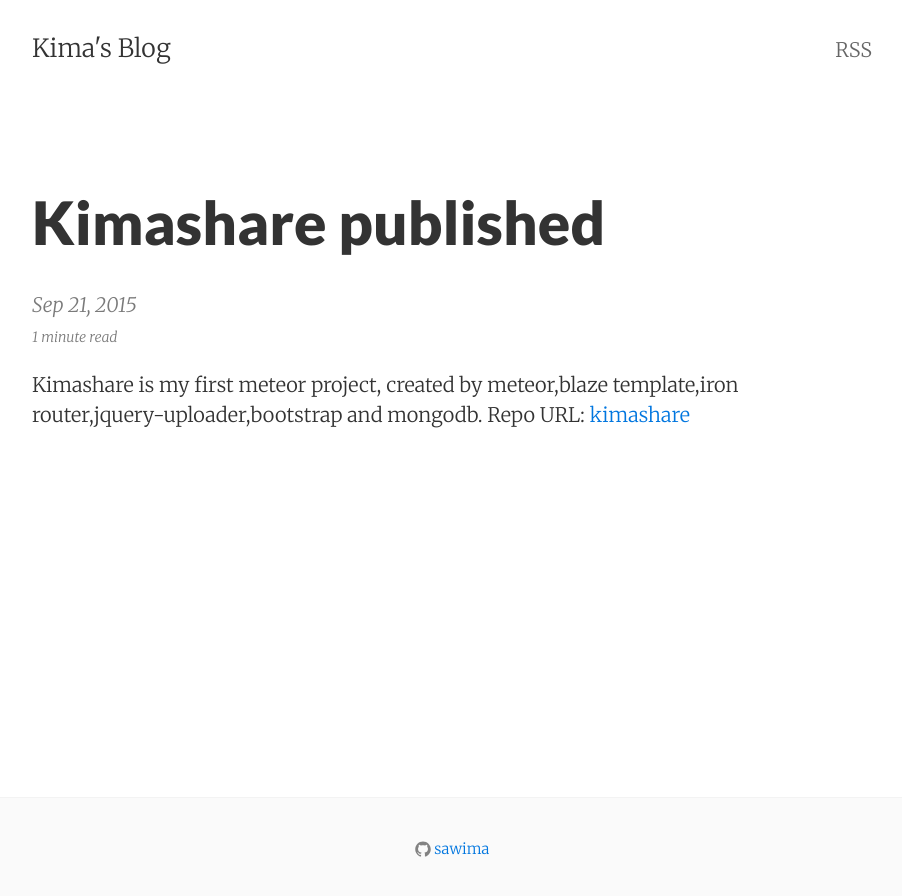
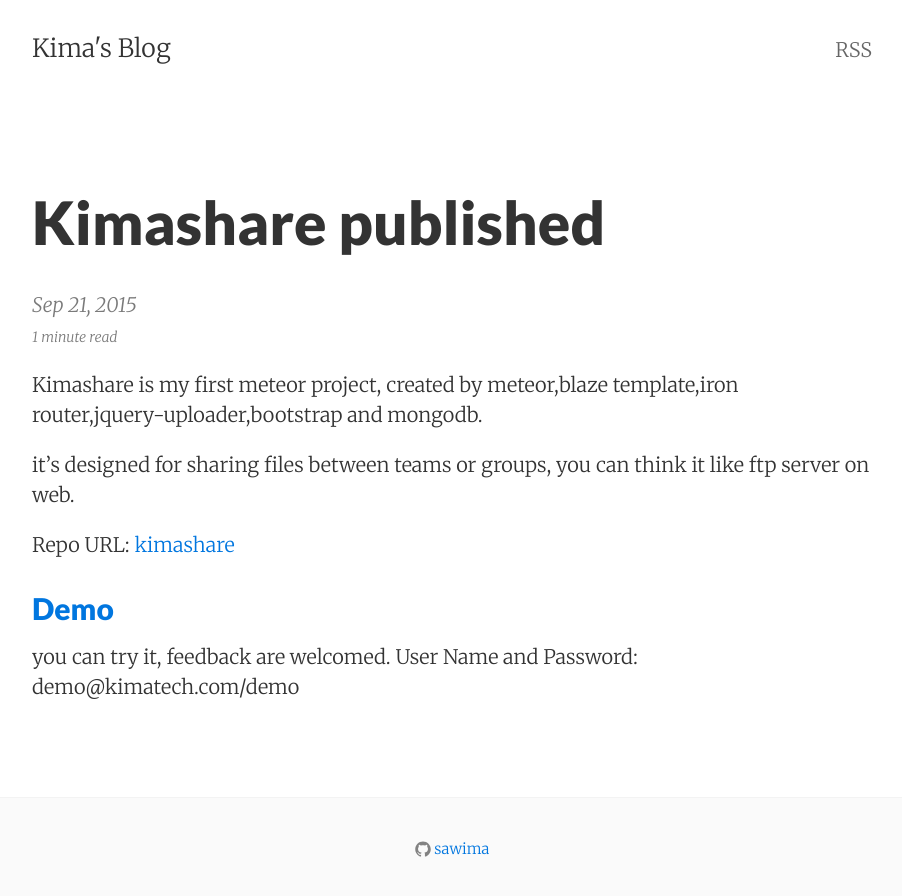
Before and after one commit to sawima/sawima.github.io, a Jekyll site: the page built from _posts/2015-09-21-kimashare.md, in a window 1280 px wide. Shown: the top 896 px of the page, without its empty margins (188-1090 px from the left). Built offline with Jekyll 4.4.1, drawn with Linux system fonts in a browser that asks for light colours.

Commit message:
add kimashare publish announcement

```diff
--- a/_posts/2015-09-21-kimashare.md
+++ b/_posts/2015-09-21-kimashare.md
@@ -2,8 +2,15 @@
 layout:     post
 title:      Kimashare published
 date:       2015-09-21 20:13:29
-summary:    Linux command collections
+summary:    my first meteor project
 categories: Projects
 ---
 Kimashare is my first meteor project, created by meteor,blaze template,iron router,jquery-uploader,bootstrap and mongodb.
+
+it's designed for sharing files between teams or groups, you can think it like ftp server on web.
+
 Repo URL: [kimashare](https://github.com/sawima/kimashare)
+
+## [Demo](kimashare.kimatech.com)
+you can try it, feedback are welcomed.
+User Name and Password: demo@kimatech.com/demo
```
